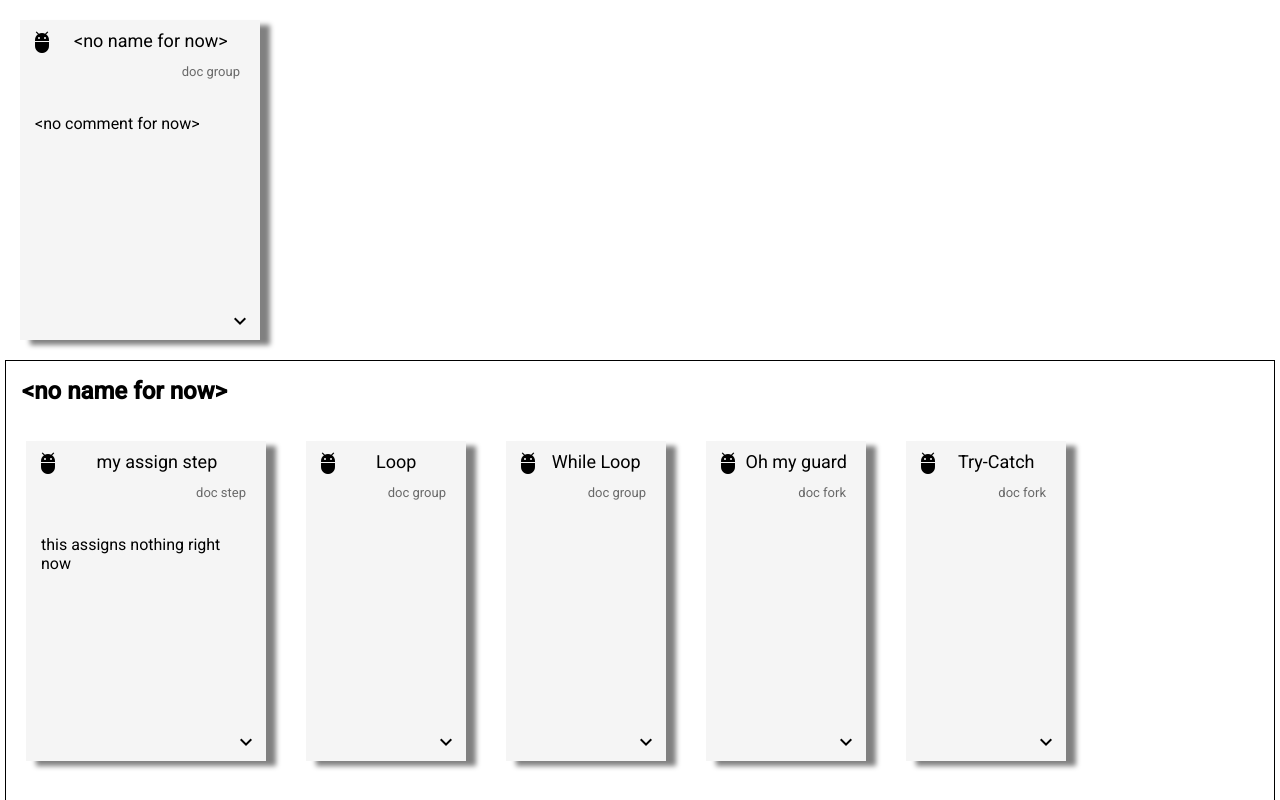
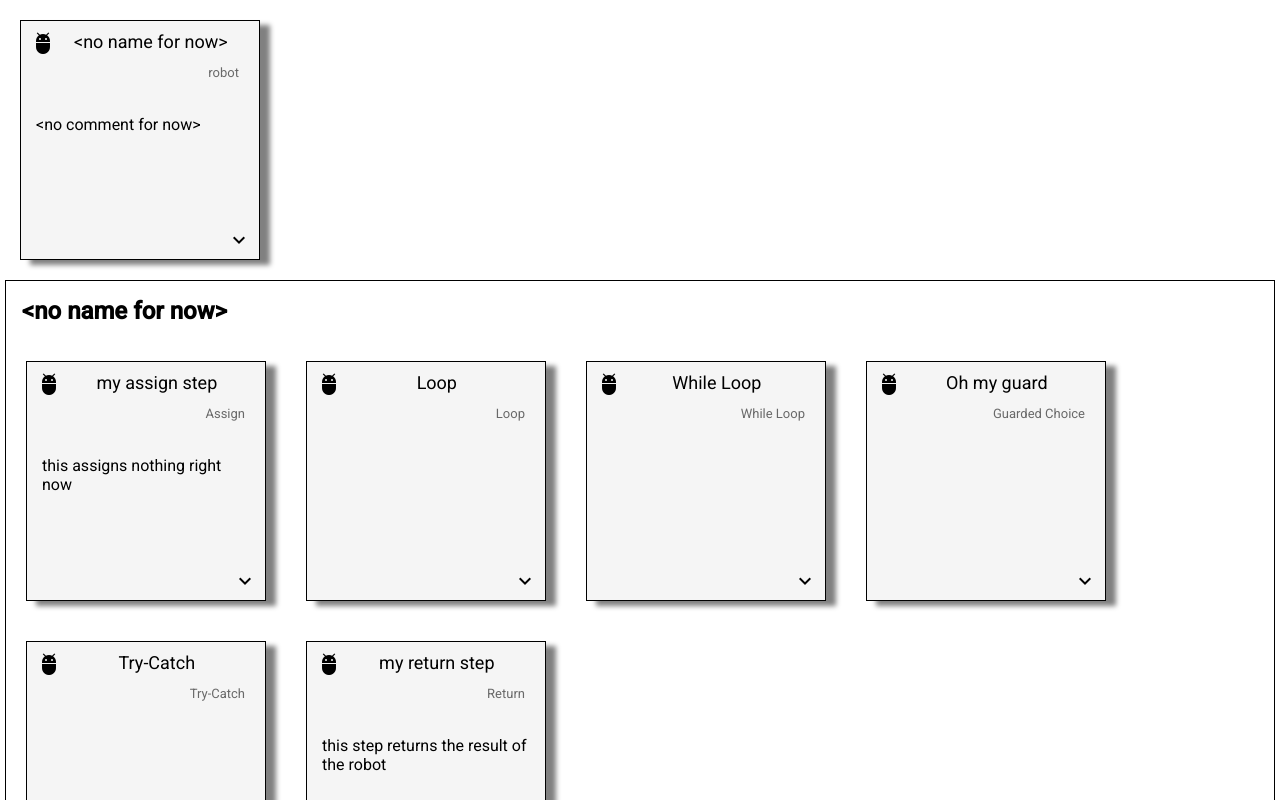
Before and after one commit to DmitryLepekhin/roboview, an Angular app: page /viewer in a window 1280 px wide. Shown: the top 800 px of the page. Built offline with nearby package versions, Linux system fonts and the light colour scheme.

Commit message:
small changes: border, size

```diff
--- a/src/app/viewer/node-view/node-view.component.html
+++ b/src/app/viewer/node-view/node-view.component.html
@@ -14,7 +14,7 @@
     </div>
 
     <div class="type" fxLayoutAlign="end">
-      {{robot.componentType}}
+      {{robot.type}}
     </div>
 
   </div>
--- a/src/app/viewer/node-view/node-view.component.scss
+++ b/src/app/viewer/node-view/node-view.component.scss
@@ -7,14 +7,16 @@
   display: block;
 
   max-width: 15rem;
-  min-width: 10rem;
-  min-height: 20rem;
+  min-width: 15rem;
+  min-height: 15rem;
 
   margin: 20px;
 
   page-break-inside: avoid !important;
   -webkit-column-break-inside: avoid;
   page-break: avoid !important;
+
+  border: 1px solid black;
 }
 
 // area containing robot name, icon and type
```
